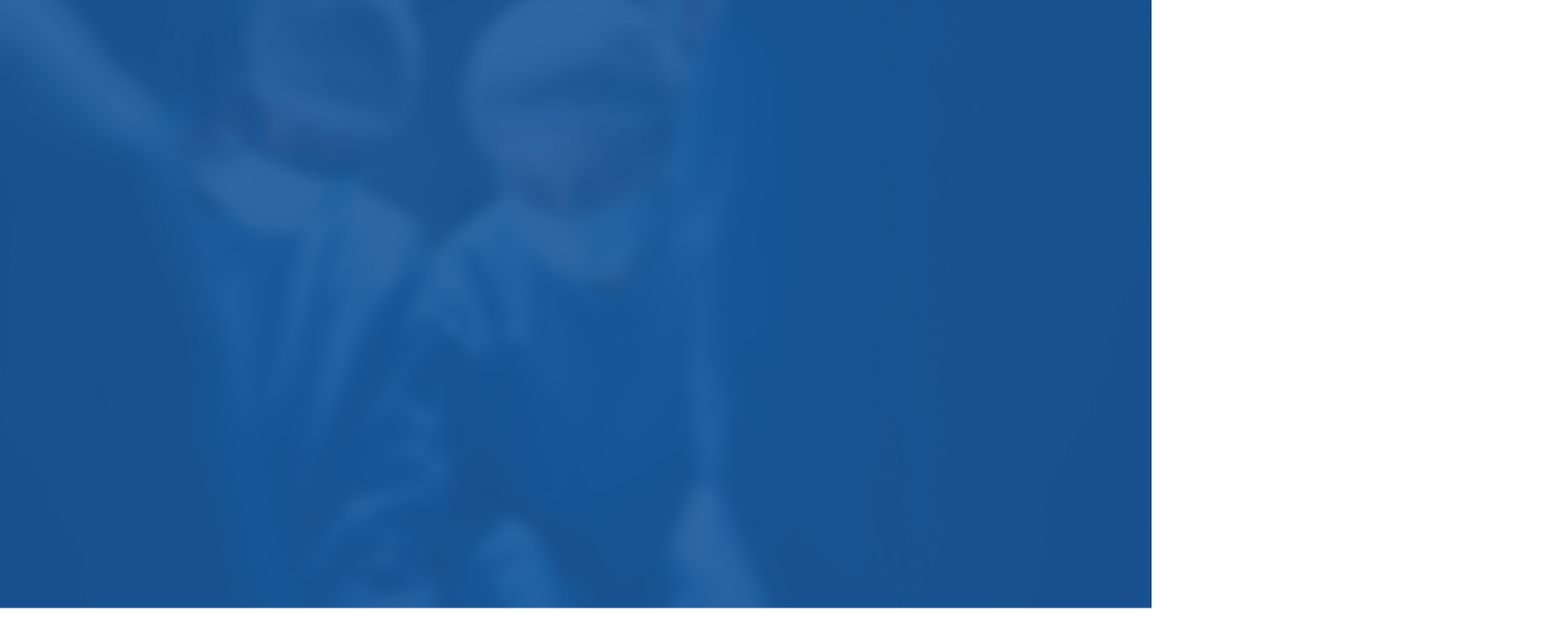
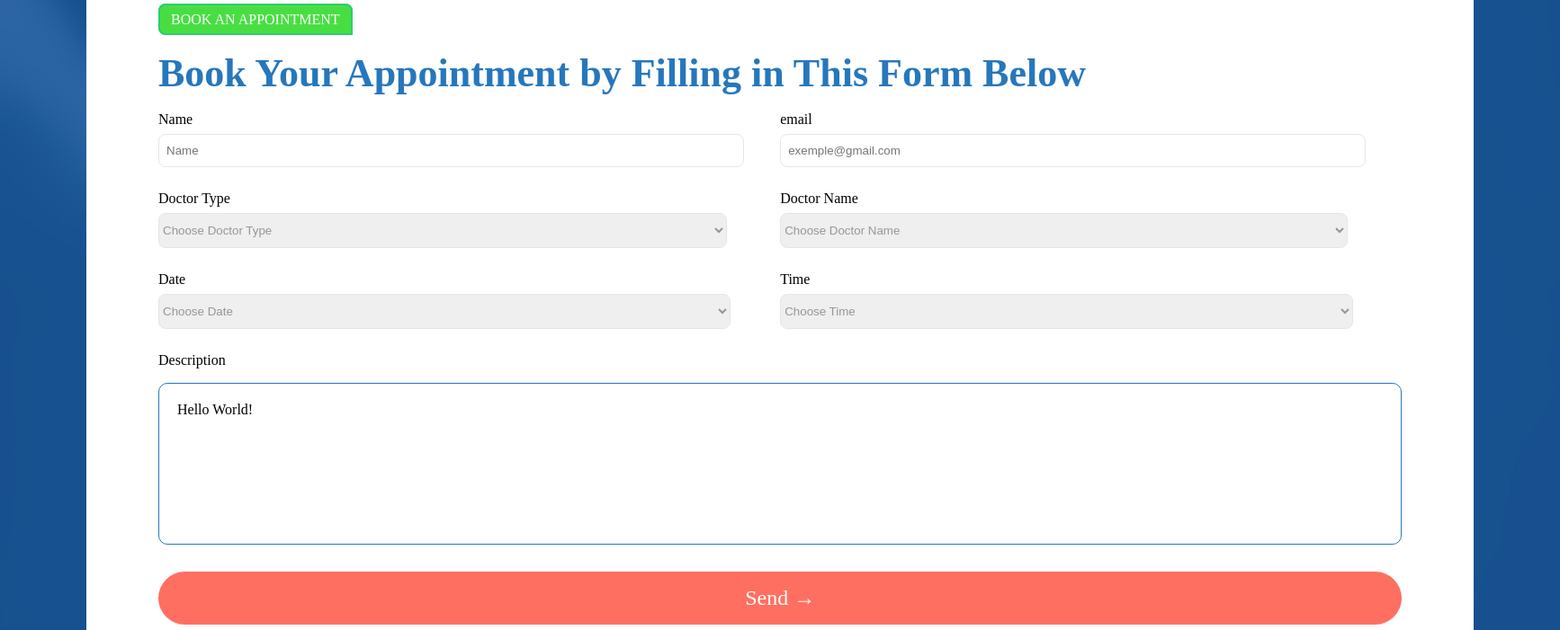
Before and after one commit to ElMehdiCherkaoui/NLClinique-V2, a plain HTML site: page index.html in a window 1280 px wide. Shown: the part 6699-7400 px from the top of the page at 90% size, 1734 px wide, since content can reach past the window. Drawn offline with Linux system fonts and the light colour scheme.

Commit message:
adding appointment style

```diff
--- a/css/style.css
+++ b/css/style.css
@@ -4,6 +4,10 @@
   box-sizing: border-box;
 }
 /* <----------------------------Home Page----------------------------> */
+body {
+  height: auto;
+  width: 100%;
+}
 .hero {
   position: relative;
   overflow: hidden;
@@ -635,12 +639,93 @@
   line-height: 4vh;
 }
 .price-txt-fix {
-padding: 10vh 20vh 0 30vh;
+  padding: 10vh 20vh 0 30vh;
 }
-.price-txt-fix .left-content-aboutus{
+.price-txt-fix .left-content-aboutus {
   position: relative;
   left: 15px;
 }
-.botton-plan{
+.botton-plan {
   padding: 40px 0;
 }
+.Appointment-infos {
+  background: white url("/NLClinique-V2/images/Frame%201000001993.png")
+    no-repeat;
+  padding: 6rem;
+  width: 216.8vh;
+  height: 130vh;
+  background-size: cover;
+}
+
+.Appointment-bg {
+  padding: 10vh;
+  border-radius: 20px;
+  background-color: white;
+}
+
+.Appointment-bg .left-content-aboutus {
+  position: relative;
+  bottom: 25px;
+}
+.h4-appointment {
+  color: #2677bc;
+  font-size: 5.5vh;
+}
+.infos-appoinment {
+  line-height: 2;
+  padding: 1.2vh 0vh;
+}
+.row-info {
+  display: grid;
+  grid-template-columns: 1fr 1fr;
+}
+.infos-appoinment input {
+  padding: 10px 58vh 10px 1vh;
+  border-radius: 8px;
+  border: #E5E5E5 1px solid;
+}
+.infos-appoinment select {
+  border-radius: 8px;
+  border: #E5E5E5 1px solid;
+}
+#timming {
+  padding: 10px 67vh 10px 0;
+  color: #969696;
+}
+#dates {
+  padding: 10px 67vh 10px 0;
+  color: #969696;
+}
+#doctor-Names {
+  padding: 10px 60vh 10px 0;
+  color: #969696;
+}
+#Doctor-types{
+  padding: 10px 61vh 10px 0;
+  color: #969696;
+}
+.Description span{
+  line-height: 50px;
+}
+.Description-content{
+  border: #2677BC 1px solid;
+  padding: 10vh;
+  border-radius: 10px;
+}
+.Description-content p{
+  position: relative;
+  right: 60px;
+  bottom: 60px;
+}
+.botton-appointment a{
+  text-decoration: none;
+  color: white;
+  background-color: #FF6F61;
+  padding: 2vh;
+  display: grid;
+  text-align: center;
+  border-radius: 80px;
+  font-size: 3vh;
+  position: relative;
+  top: 30px;
+}
--- a/index.html
+++ b/index.html
@@ -665,11 +665,73 @@
     <!-------------------------------------------------------->
     <!------------------------Book APPOINTMENT-------------------------------->
     <section>
+
         <div class="Appointment-book-content">
-            <img src="/NLClinique-V2/images/Frame 1000001993.png" alt="" width="100%">
+
+            <div class="Appointment-padding">
+
+                <div class="Appointment-infos">
+                    <div class="Appointment-bg">
+                        <div class="left-content-aboutus"><span>BOOK AN APPOINTMENT</span></div>
+                        <div class="h4-appointment">
+                            <h4>Book Your Appointment by Filling in This Form Below</h4>
+                        </div>
+                        <div class="info-appointment-content">
+                            <div>
+                                <div class="row-info">
+                                    <div class="infos-appoinment">
+                                        <span>Name <br></span>
+                                        <input type="text" placeholder="Name">
+                                    </div>
+                                    <div class="infos-appoinment">
+                                        <span>email <br></span>
+                                        <input type="text" placeholder="exemple@gmail.com">
+                                    </div>
+                                </div>
+                                <div class="row-info">
+                                    <div class="infos-appoinment">
+                                        <span>Doctor Type <br></span>
+                                        <select id="Doctor-types" name="doctor-name">
+                                            <option value="">Choose Doctor Type</option>
+                                        </select>
+                                    </div>
+                                    <div class="infos-appoinment">
+                                        <span>Doctor Name <br></span>
+                                        <select id="doctor-Names" name="doctor-name">
+                                            <option value="">Choose Doctor Name</option>
+                                        </select>
+                                    </div>
+                                </div>
+                                <div class="row-info">
+                                    <div class="infos-appoinment">
+                                        <span>Date<br></span>
+                                        <select id="dates" name="doctor-name">
+                                            <option value="">Choose Date</option>
+                                        </select>
+                                    </div>
+                                    <div class="infos-appoinment">
+                                        <span>Time <br></span>
+                                        <select id="timming" name="doctor-name">
+                                            <option value="">Choose Time</option>
+                                        </select>
+                                    </div>
+                                </div>
+                            </div>
+                            <div class="Description">
+                                <span>Description</span>
+                                <div class="Description-content">
+                                    <p>Hello World!</p>
+                                </div>
+                            </div>
+                            <div class="botton-appointment"><a href="#">Send &#x2192;</a></div>
+                        </div>
+                    </div>
+                </div>
+            </div>
         </div>
     </section>
     <!-------------------------------------------------------->
+    <footer> </footer>
 </body>
 
 </html>
```
